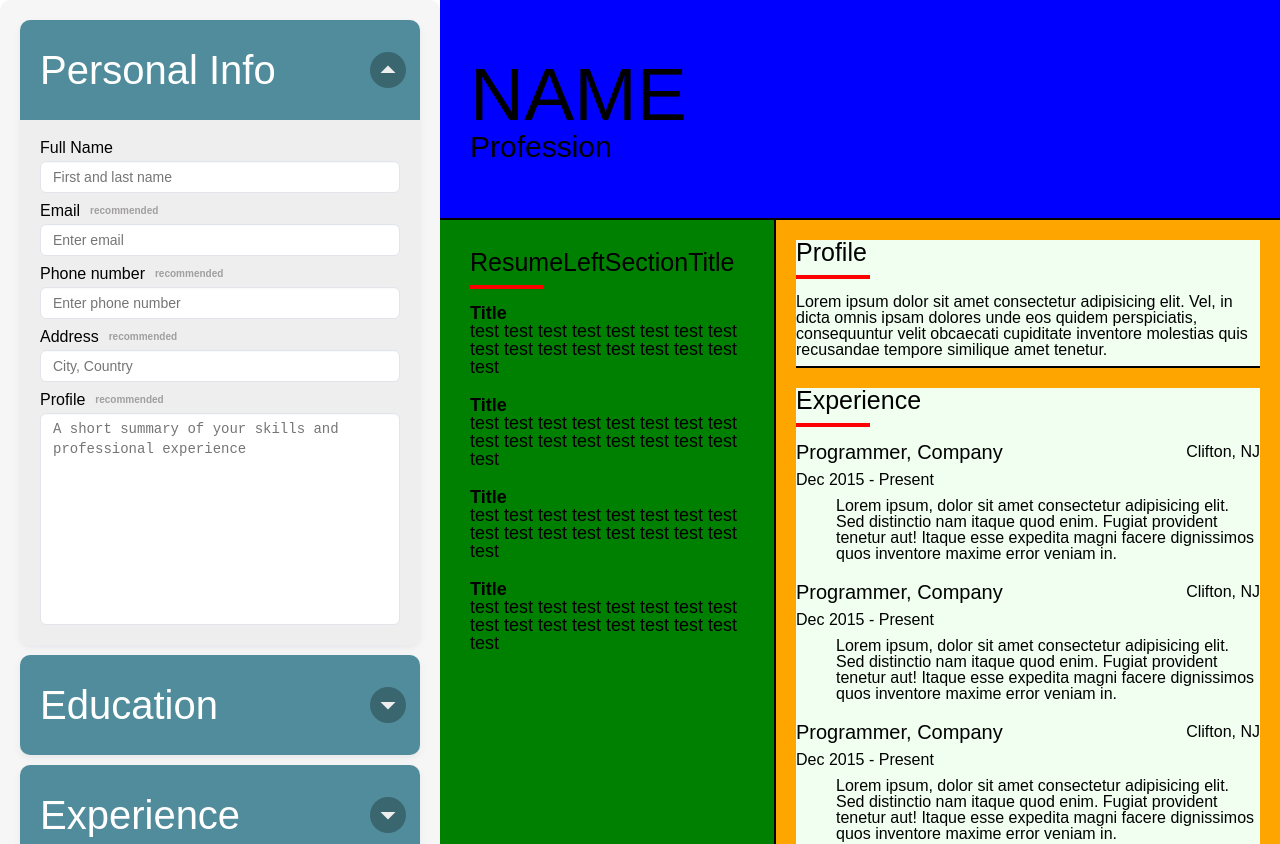
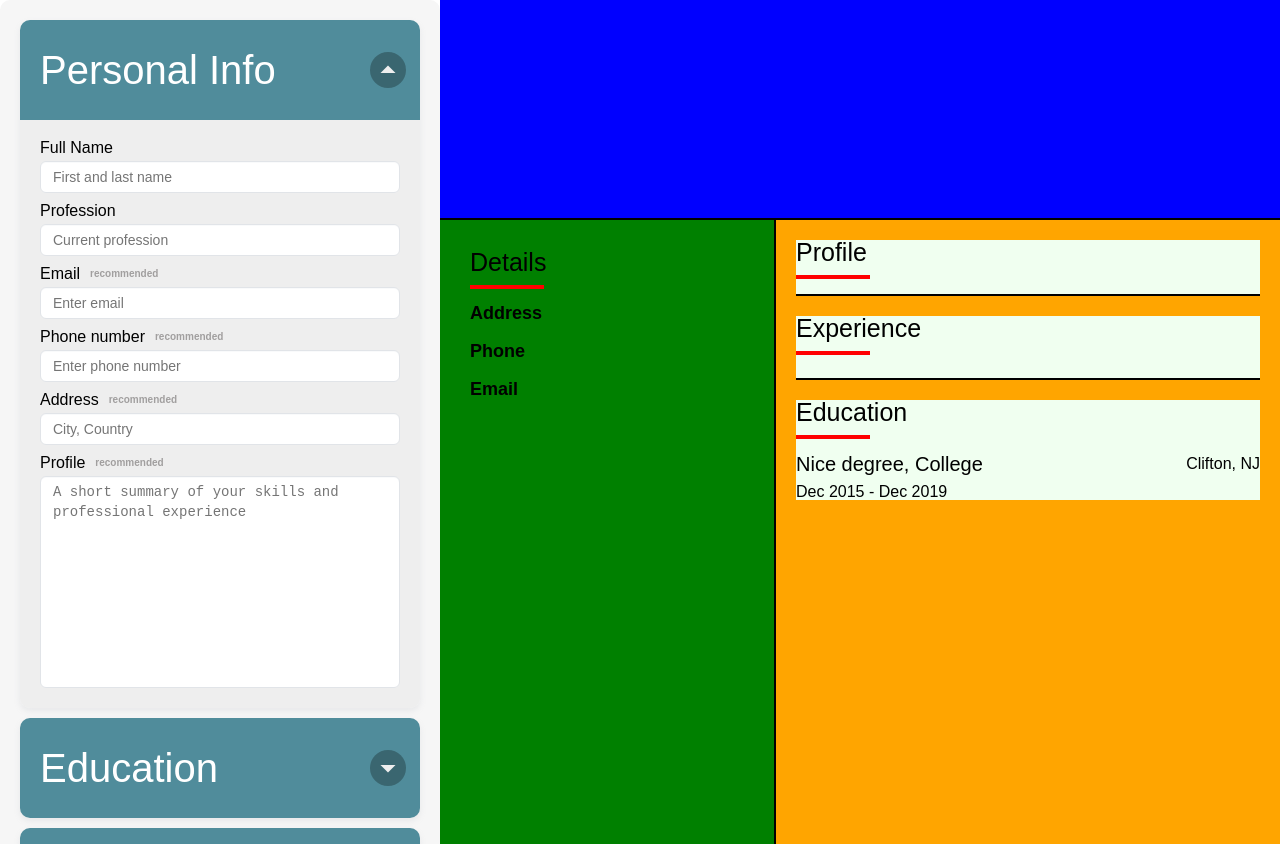
Before and after one commit to darwin-dev-diaz/odin-cv-application, a React (Vite) app: page / in a window 1280 px wide. Shown: the top 844 px of the page. Built offline with nearby package versions, Linux system fonts and the light colour scheme.

Commit message:
Progress in adding the users inputs on the resume

```diff
--- a/src/components/App.jsx
+++ b/src/components/App.jsx
@@ -8,6 +8,7 @@ export default function App() {
   const [data, setData] = useState({
     personalInfo: {
       name: "",
+      profession: "",
       email: "",
       phoneNumber: "",
       address: "",
--- a/src/components/CV.jsx
+++ b/src/components/CV.jsx
@@ -4,44 +4,48 @@ import ExperienceDisplay from "./Experience/ExperienceDisplay";
 import "../styles/CV.css";
 
 export default function CV({ data }) {
+
+  const experienceElements = data.experienceArr
+    .filter((experience) => experience.filled)
+    .map((experience, i) => {
+      return (
+        <div className="experience-container" key={i}>
+          <div className="experience-top-line">
+            <div className="experience-title">{experience.position}, {experience.companyName}</div>
+            <div className="experience-location">{experience.location}</div>
+          </div>
+          <div className="experience-date">{experience.startDate} - {experience.endDate}</div>
+          <div className="experience-description">{experience.description}</div>
+        </div>
+      );
+    });
+
   return (
     <div className="resume">
       <div className="resume-header">
-        <h1 className="name">NAME</h1>
-        <h3 className="profession">Profession</h3>
+        <h1 className="name">{data.personalInfo.name}</h1>
+        <h3 className="profession">{data.personalInfo.profession}</h3>
       </div>
       <div className="resume-left">
         <div className="resume-left-section">
-          <div className="resume-left-section-title">
-            ResumeLeftSectionTitle
-          </div>
+          <div className="resume-left-section-title">Details</div>
           <hr className="line"></hr>
           <div className="resume-left-subsection">
-            <div className="resume-left-subsection-title">Title</div>
+            <div className="resume-left-subsection-title">Address</div>
             <div className="resume-left-subsection-text">
-              test test test test test test test test test test test test test
-              test test test test
+              {data.personalInfo.address}
             </div>
           </div>
           <div className="resume-left-subsection">
-            <div className="resume-left-subsection-title">Title</div>
+            <div className="resume-left-subsection-title">Phone</div>
             <div className="resume-left-subsection-text">
-              test test test test test test test test test test test test test
-              test test test test
+              {data.personalInfo.phoneNumber}
             </div>
           </div>
           <div className="resume-left-subsection">
-            <div className="resume-left-subsection-title">Title</div>
+            <div className="resume-left-subsection-title">Email</div>
             <div className="resume-left-subsection-text">
-              test test test test test test test test test test test test test
-              test test test test
-            </div>
-          </div>
-          <div className="resume-left-subsection">
-            <div className="resume-left-subsection-title">Title</div>
-            <div className="resume-left-subsection-text">
-              test test test test test test test test test test test test test
-              test test test test
+              {data.personalInfo.email}
             </div>
           </div>
         </div>
@@ -51,21 +55,18 @@ export default function CV({ data }) {
           <div className="resume-right-section-title">Profile</div>
           <hr className="line" />
           <div className="resume-right-subsection">
-            Lorem ipsum dolor sit amet consectetur adipisicing elit. Vel, in
-            dicta omnis ipsam dolores unde eos quidem perspiciatis, consequuntur
-            velit obcaecati cupiditate inventore molestias quis recusandae
-            tempore similique amet tenetur.
+            {data.personalInfo.profile}
           </div>
           <hr className="resume-right-section-line" />
         </div>
-
 
         {/* Experience */}
         <div className="resume-right-section experience">
           <div className="resume-right-section-title">Experience</div>
           <hr className="line" />
           <div className="resume-right-subsection experience">
-            <div className="experience-container">
+            {experienceElements}
+            {/* <div className="experience-container">
               <div className="experience-top-line">
                 <div className="experience-title">Programmer, Company</div>
                 <div className="experience-location">Clifton, NJ</div>
@@ -103,7 +104,7 @@ export default function CV({ data }) {
                 Itaque esse expedita magni facere dignissimos quos inventore
                 maxime error veniam in.
               </div>
-            </div>
+            </div> */}
           </div>
           <hr className="resume-right-section-line" />
         </div>
--- a/src/components/PersonalInfo/PersonalInfoField.jsx
+++ b/src/components/PersonalInfo/PersonalInfoField.jsx
@@ -28,6 +28,18 @@ export default function PersonalInfoField({ data, updateData }) {
           placeholder="First and last name"
           data-key="fullName"
           {...setChangeAndValue("name")}
+        ></input>
+      </div>
+      <div className="input-group">
+        <label htmlFor="profession">
+          <span className="label-text">Profession</span>
+        </label>
+        <input
+          type="text"
+          id="profession"
+          placeholder="Current profession"
+          data-key="profession"
+          {...setChangeAndValue("profession")}
         ></input>
       </div>
       <div className="input-group">
--- a/src/styles/CV.css
+++ b/src/styles/CV.css
@@ -50,7 +50,7 @@
 }
 .resume-left-subsection {
   width: 100%;
-  overflow: auto;
+
   margin-bottom: 20px;
   font-size: 18px;
 }
```
